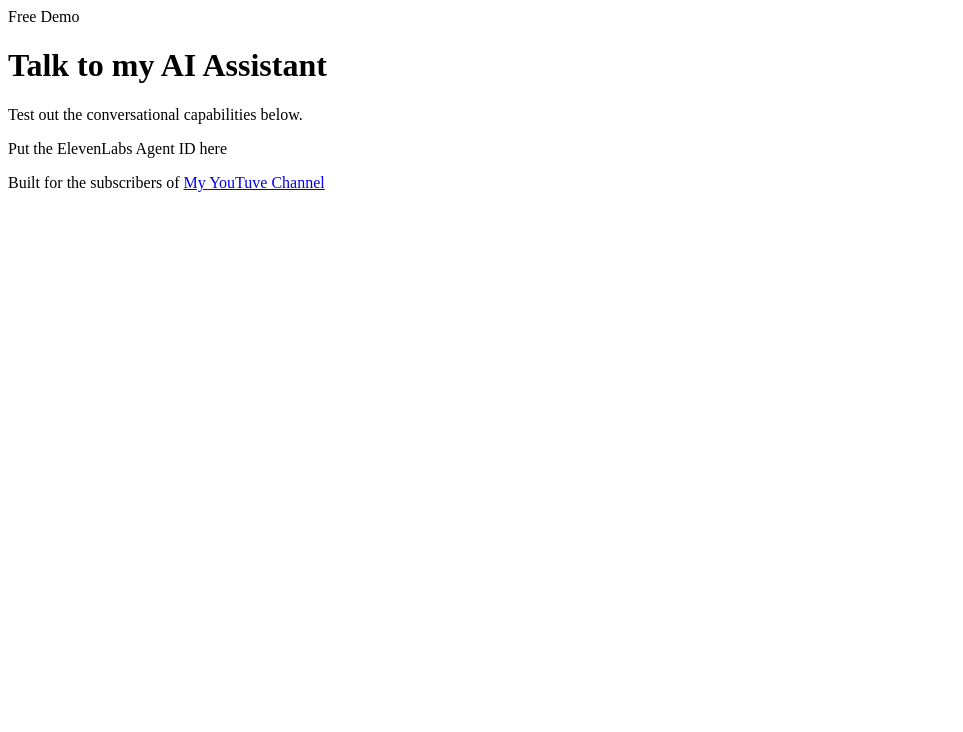
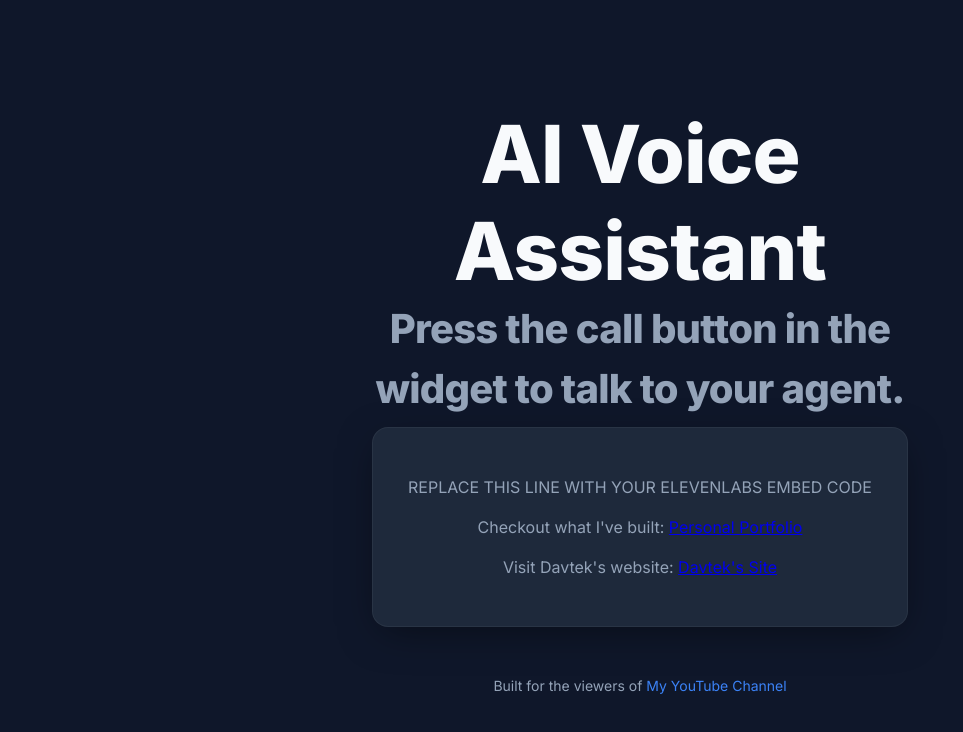
Before and after one commit to dvasquez08/ai-voice-agent-webui, a plain HTML site: page index.html in a window 1280 px wide. Shown: the whole page, without its empty margins (0-963 px from the left). Drawn offline with Linux system fonts and the light colour scheme; a script that the page names is missing.

Commit message:
Added styling to the ui to make it look more appealing

```diff
--- a/index.html
+++ b/index.html
@@ -9,32 +9,34 @@
       href="https://fonts.googleapis.com/css2?family=Inter:wght@400;600;800&display=swap"
       rel="stylesheet"
     />
-    <script
-      src="https://elevenlabs.io/convai-widget/index.js"
-      async
-      type="text/javascript"
-    ></script>
   </head>
   <body>
     <div class="bg-gradient"></div>
-    <main>
+    <main class="container">
       <header>
-        <span class="tag">Free Demo</span>
-        <h1>Talk to my AI Assistant</h1>
-        <p>Test out the conversational capabilities below.</p>
+        <h1>AI Voice Assistant</h1>
+        <p>Press the call button in the widget to talk to your agent.</p>
       </header>
       <div class="widget-wrapper">
-        <p>Put the ElevenLabs Agent ID here</p>
-        <footer>
-          <p>
-            Built for the subscribers of
-            <a href="https://www.youtube.com/@davtekio" target="_blank"
-              >My YouTuve Channel</a
-            >
-          </p>
-        </footer>
+        <p>REPLACE THIS LINE WITH YOUR ELEVENLABS EMBED CODE</p>
+
+        <p>
+          Checkout what I've built:
+          <a href="https://dvasquez.net" target="_blank">Personal Portfolio</a>
+        </p>
+        <p>
+          Visit Davtek's website:
+          <a href="https://davtek.io" target="_blank">Davtek's Site</a>
+        </p>
       </div>
+      <footer>
+        <p>
+          Built for the viewers of
+          <a href="https://www.youtube.com/@davtekio" target="_blank"
+            >My YouTube Channel</a
+          >
+        </p>
+      </footer>
     </main>
-    <script src="script.js"></script>
   </body>
 </html>
--- a/style.css
+++ b/style.css
@@ -0,0 +1,88 @@
+:root {
+    --bg-color: #0f172a;
+    --text-primary: #f8fafc;
+    --text-secondary: #94a3b8;
+    --acent-color: #3b82f6;
+    --card-bg: #1e293b;
+}
+
+* {
+    box-sizing: border-box;
+    margin: 0;
+    padding: 0;
+}
+
+body {
+    font-family: 'Inter', sans-serif;
+    background-color: var(--bg-color);
+    color: var(--text-primary);
+    min-height: 100vh;
+    display: flex;
+    justify-content: center;
+    align-items: center;
+    overflow: hidden;
+}
+
+.bg-gradient {
+    position: absolute;
+    width: 600px;
+    height: 600px;
+    background: radial-gradient(circle, rgba(59, 130, 246, 0, 15), rgba(15, 23, 42, 0) 70%);
+    top: 50%;
+    left: 50%;
+    transform: translate(-50%, -50%);
+    z-index: -1;
+}
+
+.container {
+    text-align: center;
+    max-width: 600px;
+    padding: 2rem;
+    z-index: 1;
+}
+
+header {
+    font-size: 2.5rem;
+    font-weight: 800;
+    margin-bottom: 0.5rem;
+    letter-spacing: -0.05rem;
+}
+
+p {
+    color: var(--text-secondary);
+    line-height: 1.5;
+}
+
+.widget-wrapper {
+    background-color: var(--card-bg);
+    padding: 2rem;
+    border-radius: 16px;
+    box-shadow: 0 10px 40px -10px rgba(0, 0, 0, 0.5);
+    border: 1px solid rgba(255,255,255,0.05);
+    min-height: 200px;
+    display: flex;
+    flex-direction: column;
+    justify-content: center;
+    align-items: center;
+    gap: 1rem;
+}
+
+elevenlabs-convai {
+    width: 100%;
+    max-width: 400px;
+}
+
+footer {
+    margin-top: 3rem;
+    font-size: 0.875rem;
+}
+
+footer a {
+    color: var(--acent-color);
+    text-decoration: none;
+    transition: opacity 0.2s;
+}
+
+footer a:hover {
+    opacity: 0.8;
+}
```
